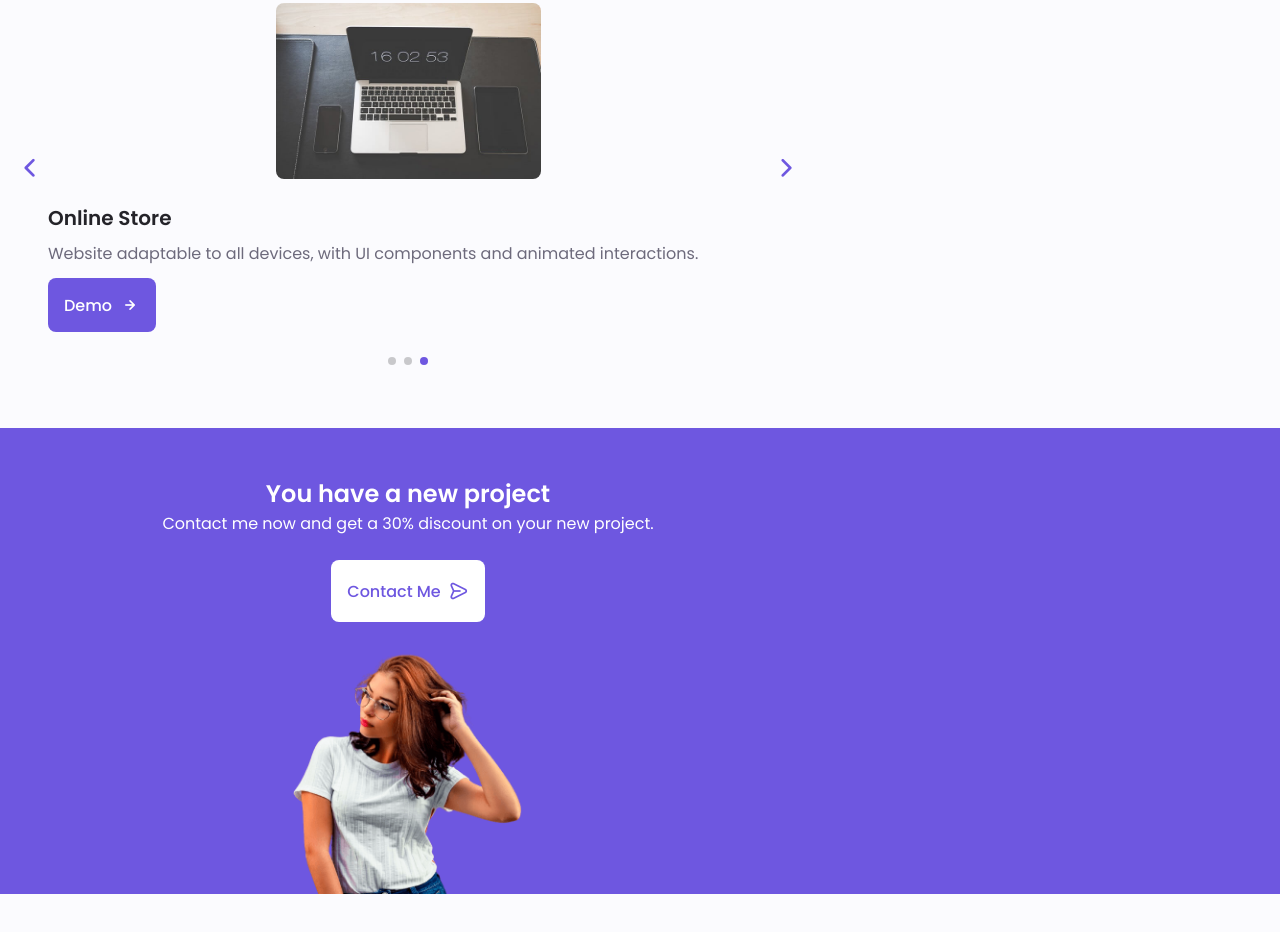
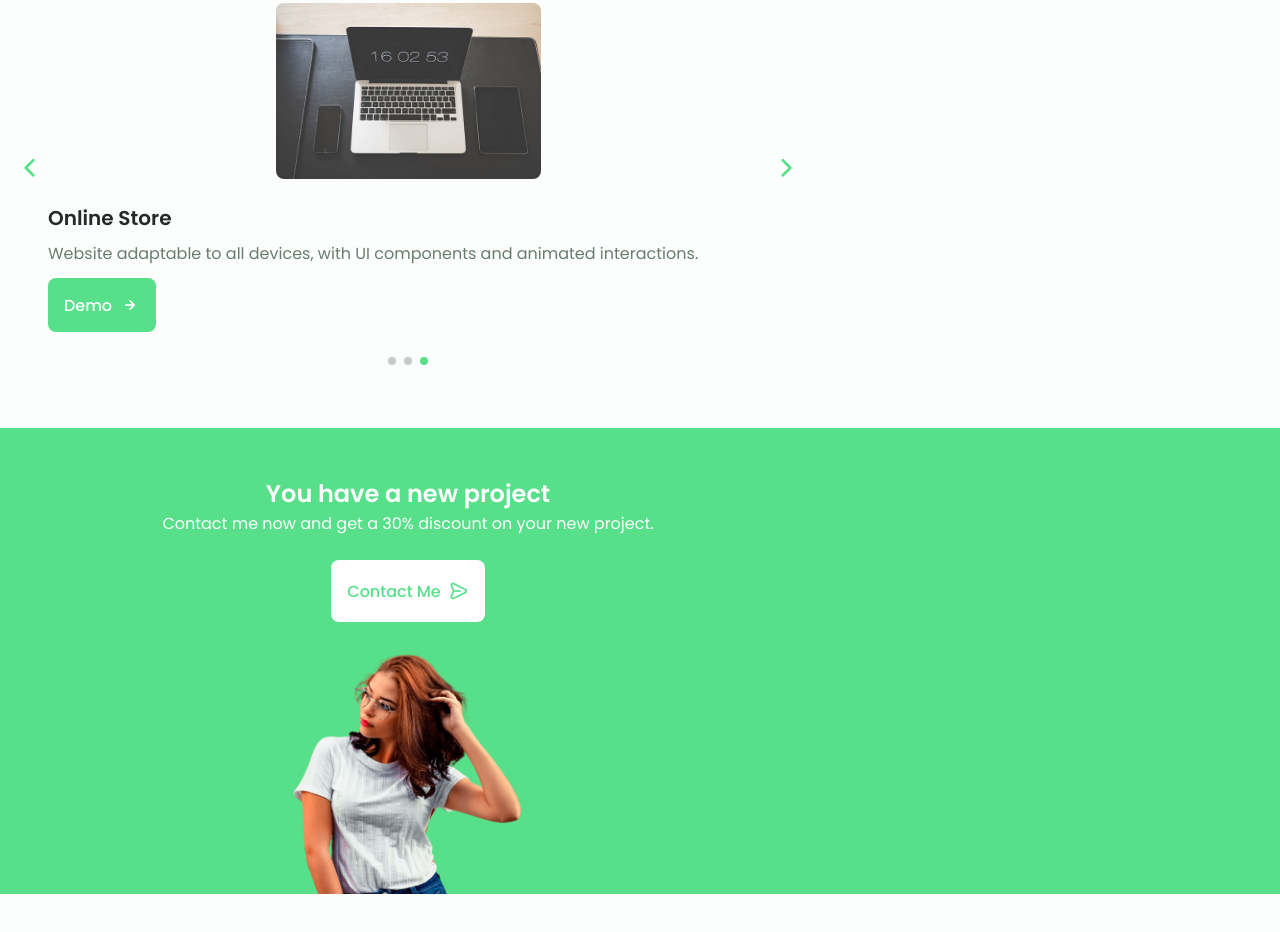
Before and after one commit to njorogejeff/personal-portfolio-alexa, a plain HTML site: page index.html in a window 1280 px wide. Shown: the part 3539-4471 px from the top of the page. Drawn offline with nearby package versions, Linux system fonts and the light colour scheme.

Commit message:
website main css stylesheet

```diff
--- a/assets/css/styles.css
+++ b/assets/css/styles.css
@@ -5,21 +5,21 @@
   --header-height: 3rem;
 
   /* Colors */
-  --hue-color: 250; /* Purple 250 -  Green 142 - Blue 230 - Pink 340 */
+  --hue-color: 142; /* Purple 250 -  Green 142 - Blue 230 - Pink 340 */
 
   /* HSL Color Mode */
-  --first-color: hsl(250, 69%, 61%);
-  --first-color-second: hsl(250, 69%, 61%);
-  --first-color-alt: hsl(250, 57%, 53%);
-  --first-color-lighter: hsl(250, 92%, 85%);
-  --title-color: hsl(250, 8%, 15%);
-  --text-color: hsl(250, 8%, 45%);
-  --text-color-light: hsl(250, 8%, 65%);
-  --input-color: hsl(250, 70%, 96%);
-  --body-color: hsl(250, 60%, 99%);
+  --first-color: hsl(var(--hue-color), 69%, 61%);
+  --first-color-second: hsl(var(--hue-color), 69%, 61%);
+  --first-color-alt: hsl(var(--hue-color), 57%, 53%);
+  --first-color-lighter: hsl(var(--hue-color), 92%, 85%);
+  --title-color: hsl(var(--hue-color), 8%, 15%);
+  --text-color: hsl(var(--hue-color), 8%, 45%);
+  --text-color-light: hsl(var(--hue-color), 8%, 65%);
+  --input-color: hsl(var(--hue-color), 70%, 96%);
+  --body-color: hsl(var(--hue-color), 60%, 99%);
   --container-color: #fff;
-  --scroll-bar-color: hsl(250, 12%, 90%);
-  --scroll-thumb-color: hsl(250, 12%, 80%);
+  --scroll-bar-color: hsl(var(--hue-color), 12%, 90%);
+  --scroll-thumb-color: hsl(var(--hue-color), 12%, 80%);
 
   /* Font and Typography */
   --body-font: 'Poppins', sans-serif;
@@ -70,12 +70,12 @@
 /* Dark Theme Variables */
 body.dark-theme {
   /* HSL Color Mode */
-  --first-color-second: hsl(250, 30%, 8%);
-  --title-color: hsl(250, 8%, 95%);
-  --text-color: hsl(250, 8%, 75%);
-  --input-color: hsl(250, 29%, 16%);
-  --body-color: hsl(250, 28%, 12%);
-  --container-color: hsl(250, 29%, 16%);
+  --first-color-second: hsl(var(--hue-color), 30%, 8%);
+  --title-color: hsl(var(--hue-color), 8%, 95%);
+  --text-color: hsl(var(--hue-color), 8%, 75%);
+  --input-color: hsl(var(--hue-color), 29%, 16%);
+  --body-color: hsl(var(--hue-color), 28%, 12%);
+  --container-color: hsl(var(--hue-color), 29%, 16%);
 }
 
 /* Button Dark/Light */
```
